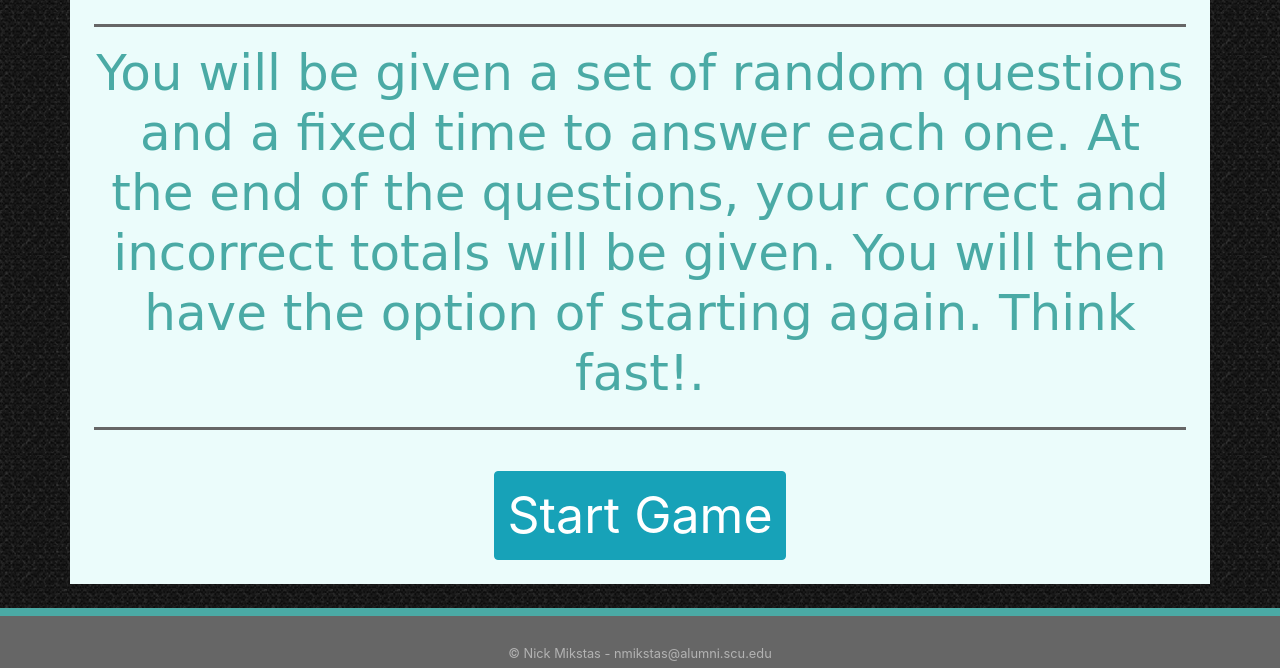
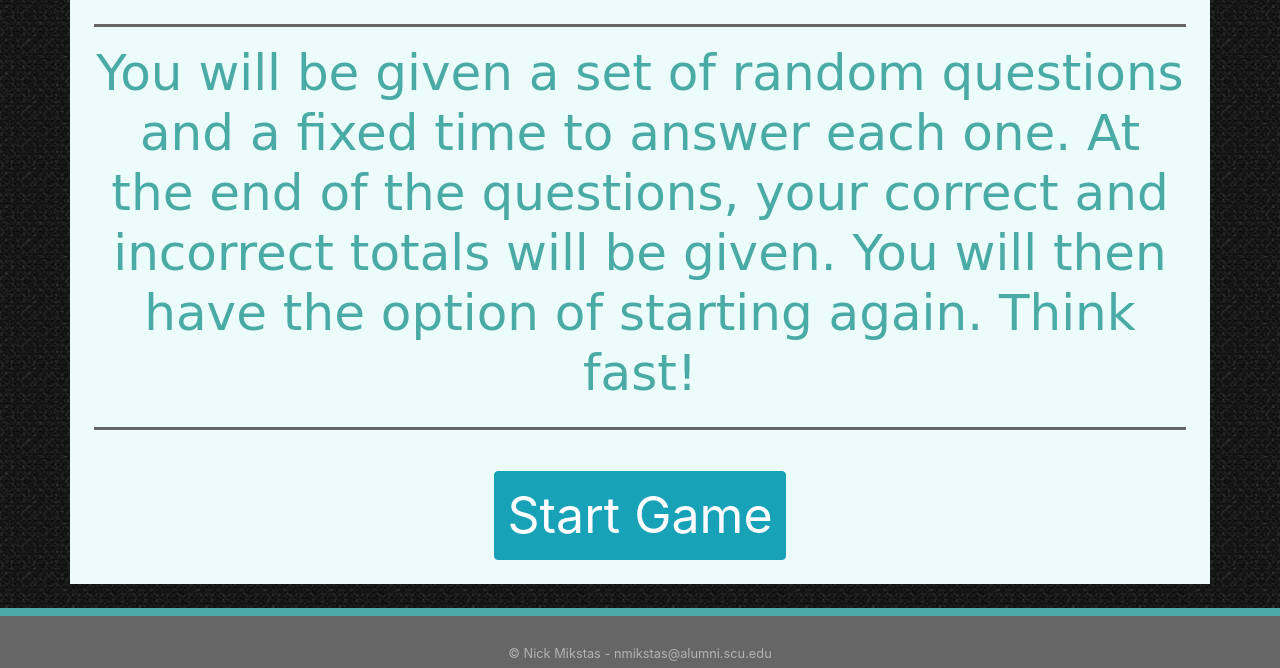
Before and after one commit to nmikstas/quiz-game, a plain HTML site: page index.html in a window 1280 px wide. Shown: the part 232-900 px from the top of the page. Drawn offline with nearby package versions, Linux system fonts and the light colour scheme.

Commit message:
Fixed a spelling error

```diff
--- a/index.html
+++ b/index.html
@@ -23,7 +23,7 @@
             <h2 class="pb-4 mb-3">
                 You will be given a set of random questions and a fixed time to answer each one.
                 At the end of the questions, your correct and incorrect totals will be given.
-                You will then have the option of starting again. Think fast!.
+                You will then have the option of starting again. Think fast!
             </h2>
 
             <input class="btn btn-info" id="start" type="button" value="Start Game">
```
